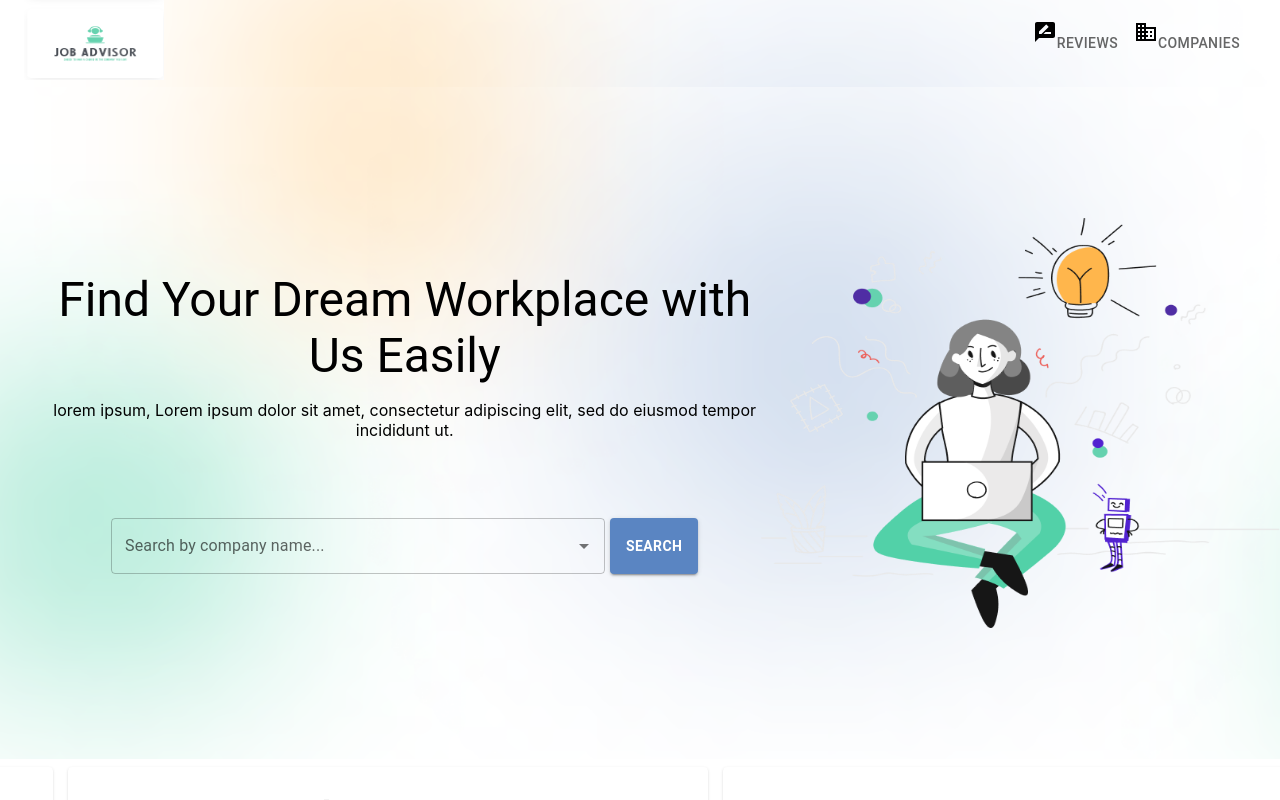
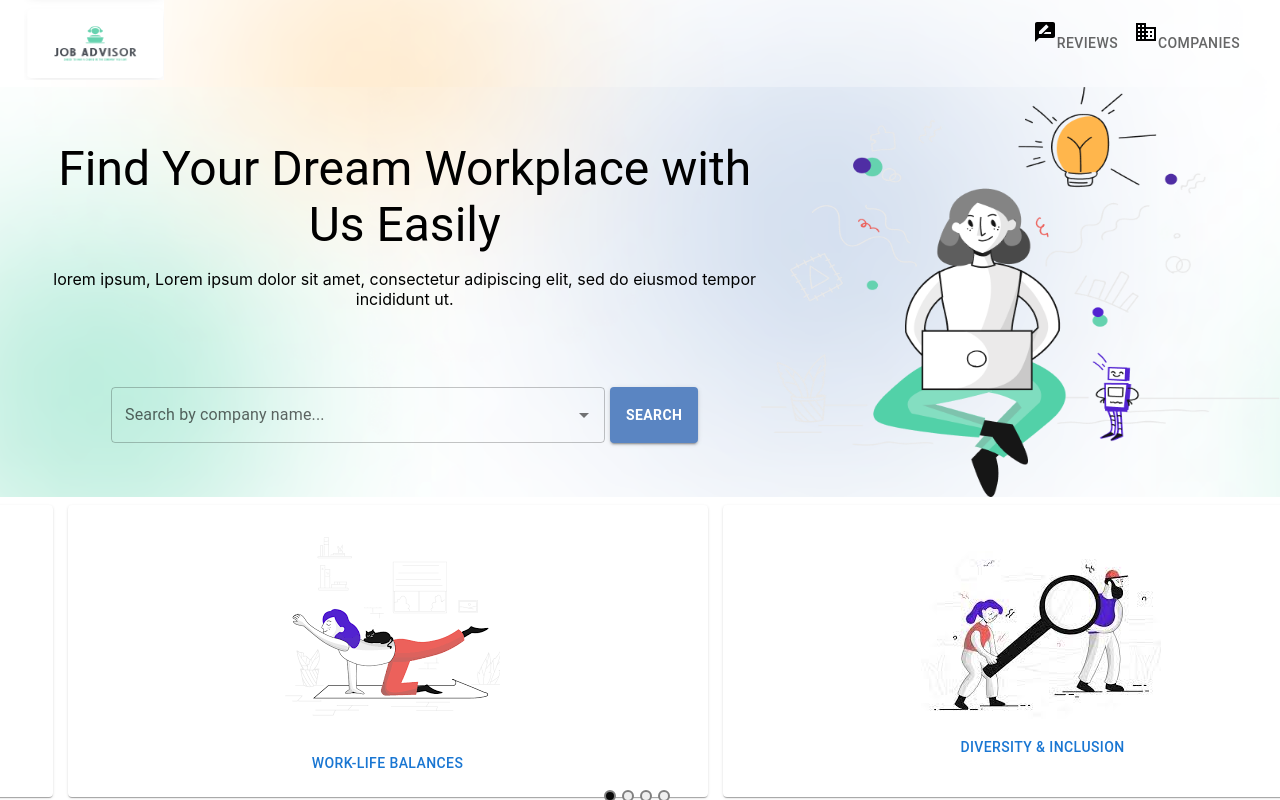
Before and after one commit to Job-Advisor-project/FrontEnd, a React (Create React App) app in the folder react/: page / in a window 1280 px wide. Shown: the top 800 px of the page. Built offline with nearby package versions, Linux system fonts and the light colour scheme.

Commit message:
update bg size

```diff
--- a/react/src/components/Banner.jsx
+++ b/react/src/components/Banner.jsx
@@ -14,8 +14,8 @@ export default function Banner({ setCompany }) {
         backgroundRepeat: "no-repeat",
         backgroundPosition: "center",
         backgroundSize: "cover",
-        height: "672px",
-        width: "100%",
+        height: "auto",
+        maxWidth: "100%",
       }}
     >
       <div
```
